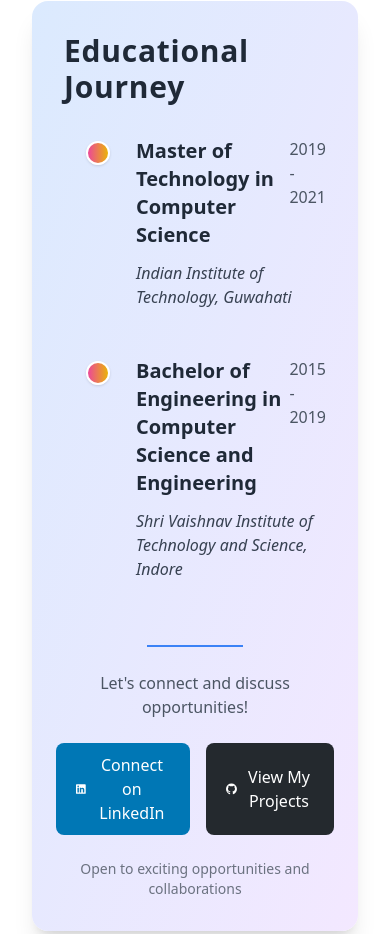
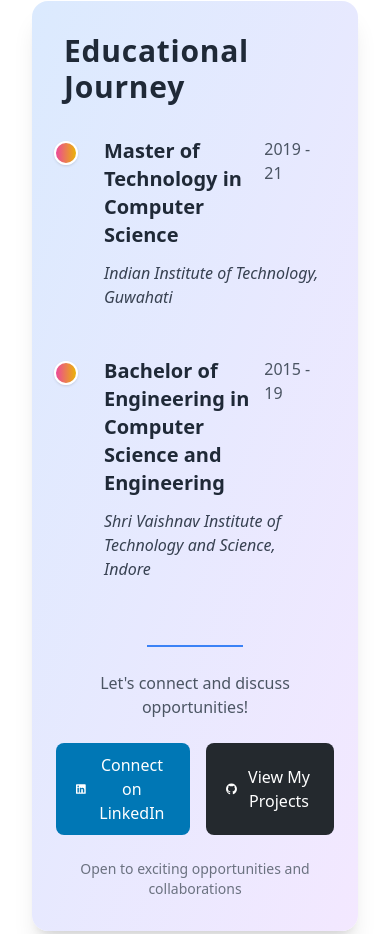
Before and after one commit to Yash-Soni/my-portfolio, a Next.js app: page /about in a window 390 px wide. Shown: the part 3532-4466 px from the top of the page. Built offline with nearby package versions, Linux system fonts and the light colour scheme.

Commit message:
education section style fix

```diff
--- a/src/app/about/page.tsx
+++ b/src/app/about/page.tsx
@@ -69,13 +69,13 @@ export default function About() {
   const educationData = [
     {
       degree: 'Master of Technology in Computer Science',
-      date: '2019 - 2021',
+      date: '2019 - 21',
       institution: 'Indian Institute of Technology, Guwahati',
       // description: 'Specialized in Artificial Intelligence and Machine Learning.',
     },
     {
       degree: 'Bachelor of Engineering in Computer Science and Engineering',
-      date: '2015 - 2019',
+      date: '2015 - 19',
       institution: 'Shri Vaishnav Institute of Technology and Science, Indore',
       // description: 'Focused on web development and database management.',
     },
--- a/src/app/components/Education.tsx
+++ b/src/app/components/Education.tsx
@@ -13,7 +13,7 @@ const EducationTimeline = ({ qualifications }: { qualifications: Qualification[]
       <h2 className="text-left mb-8 text-3xl font-extrabold text-gray-800 tracking-wide">
         Educational Journey
       </h2>
-      <div className="relative pl-8">
+      <div className="relative md:pl-8">
         {/* <div className="absolute top-0 bottom-0 left-3 w-0.5 bg-gradient-to-b from-blue-400 to-purple-400"></div> */}
         {qualifications?.map((qualification: Qualification, index: number) => (
           <div
@@ -23,7 +23,7 @@ const EducationTimeline = ({ qualifications }: { qualifications: Qualification[]
             <div className="absolute top-1 left-[-10px] w-6 h-6 bg-gradient-to-r from-pink-500 to-yellow-500 rounded-full border-2 border-white shadow"></div>
             <div className="w-full left-0">
               <div className="flex justify-between mb-3">
-                <h3 className="text-xl font-semibold text-gray-800">
+                <h3 className="text-xl font-semibold text-gray-800 w-[80%]">
                   {qualification.degree}
                 </h3>
                 <span className="text-gray-600">{qualification.date}</span>
```
